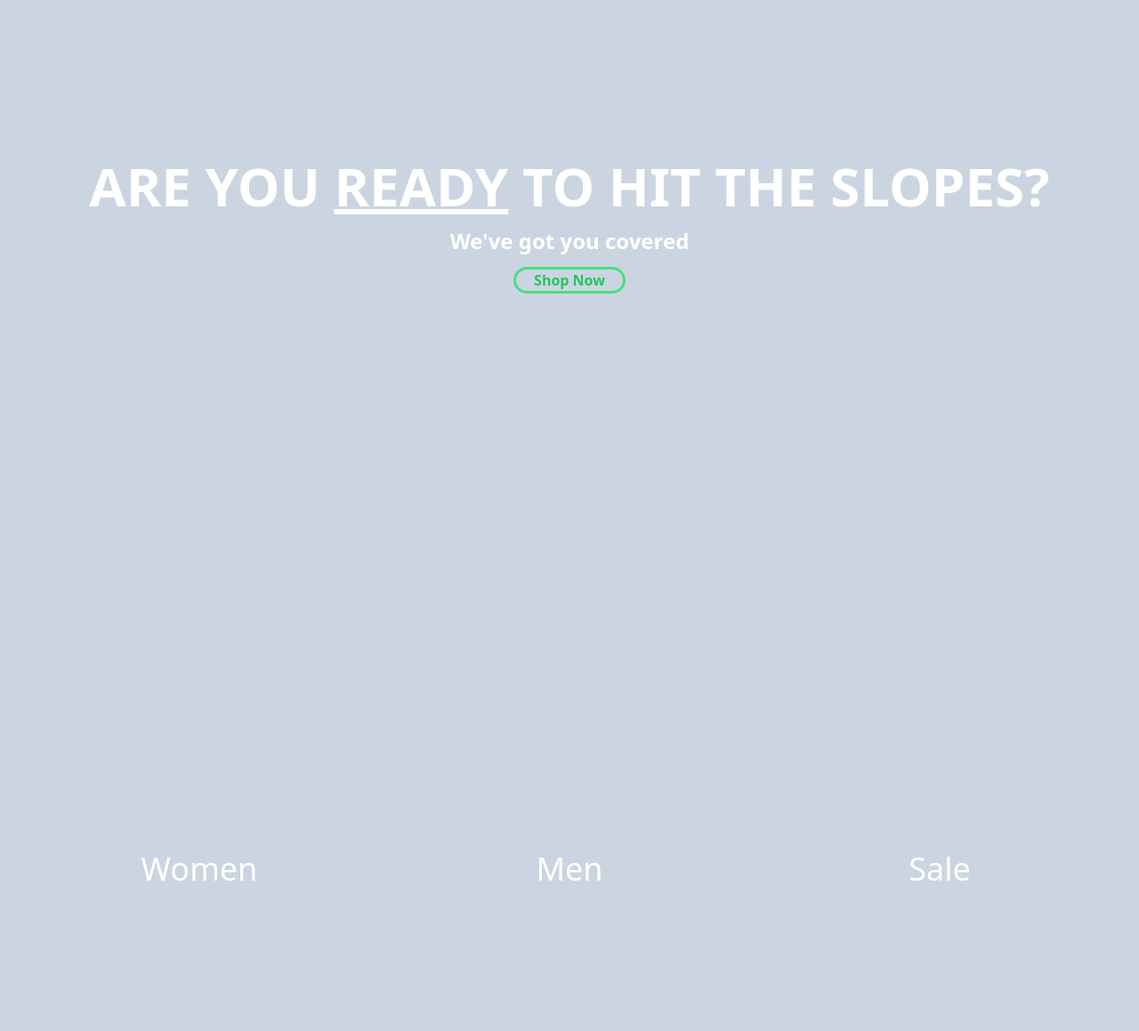
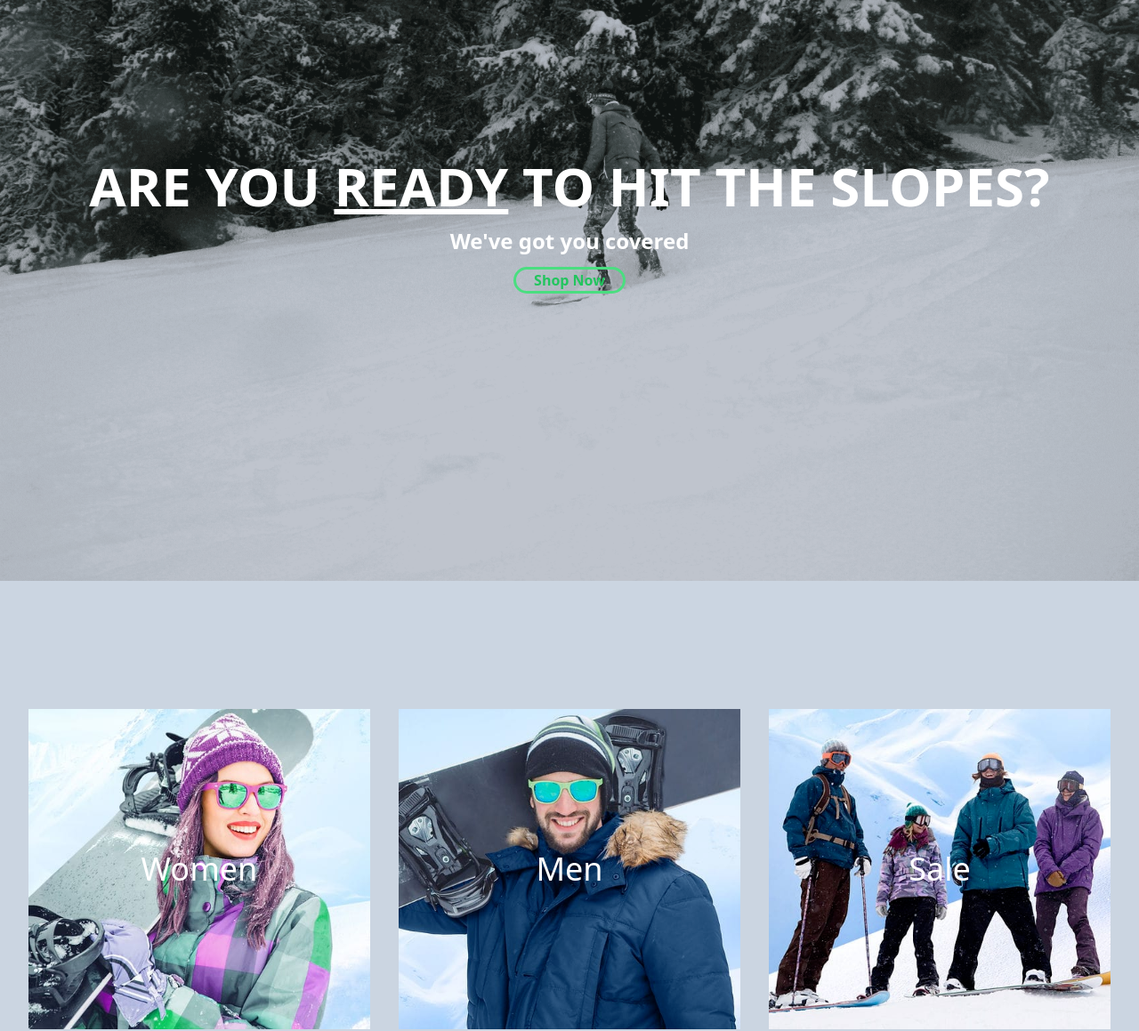
Before and after one commit to nugrahaAdhitama/inkling, a website: page index.html in a window 1280 px wide. Shown: the part 147-1306 px from the top of the page at 89% size. Drawn offline with nearby package versions, Linux system fonts and the light colour scheme; the site is published under a folder, as on GitHub Pages, so addresses that start at the root find nothing.

Commit message:
benerin error lagi

```diff
--- a/index.html
+++ b/index.html
@@ -59,7 +59,7 @@
 
     <!-- Awal Hero -->
     <section id="home">
-        <div class="hero max-w-full h-screen bg-[url('/dist/img/hero.png')] bg-cover bg-center bg-fixed flex justify-center items-center content-center flex-col">
+        <div class="hero max-w-full h-screen bg-[url('dist/img/hero.png')] bg-cover bg-center bg-fixed flex justify-center items-center content-center flex-col">
             <div class="flex justify-center items-center">
                 <h3 class="text-center text-4xl font-bold md:text-6xl mb-4 text-white">ARE YOU <span class="underline">READY</span> TO HIT THE SLOPES?</h3>
             </div>
@@ -78,17 +78,17 @@
         <div class="lg:container">
             <div class="flex flex-wrap">
                 <div class="w-full lg:px-4 lg:w-1/3">
-                    <div class="w-full min-h-[360px] flex justify-center items-center bg-[url('/dist/img/women.png')] bg-cover bg-center group">
+                    <div class="w-full min-h-[360px] flex justify-center items-center bg-[url('dist/img/women.png')] bg-cover bg-center group">
                         <a href="page/women/" class="text-3xl text-center block text-white lg:text-4xl group-hover:scale-110 transition duration-300 ease-in-out">Women</a>
                     </div>
                 </div>
                 <div class="w-full lg:px-4 lg:w-1/3">
-                    <div class="w-full min-h-[360px] flex justify-center items-center bg-[url('/dist/img/men.png')] bg-cover bg-center group">
+                    <div class="w-full min-h-[360px] flex justify-center items-center bg-[url('dist/img/men.png')] bg-cover bg-center group">
                         <a href="page/men/" class="text-3xl text-center block text-white lg:text-4xl group-hover:scale-110 transition duration-300 ease-in-out">Men</a>
                     </div>
                 </div>
                 <div class="w-full lg:px-4 lg:w-1/3">
-                    <div class="w-full min-h-[360px] flex justify-center items-center bg-[url('/dist/img/sale.png')] bg-cover bg-center group">
+                    <div class="w-full min-h-[360px] flex justify-center items-center bg-[url('dist/img/sale.png')] bg-cover bg-center group">
                         <a href="page/sale/" class="text-3xl text-center block text-white lg:text-4xl group-hover:scale-110 transition duration-300 ease-in-out">Sale</a>
                     </div>
                 </div>
```
